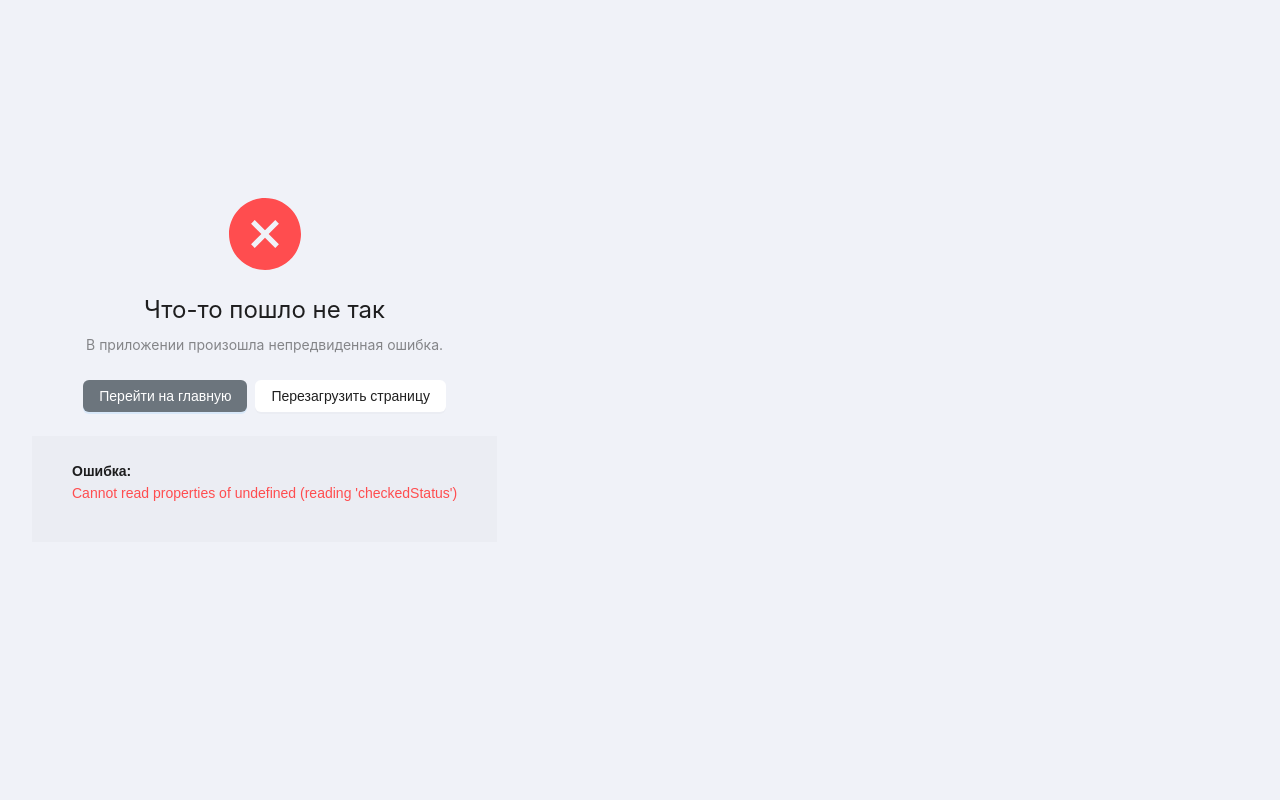
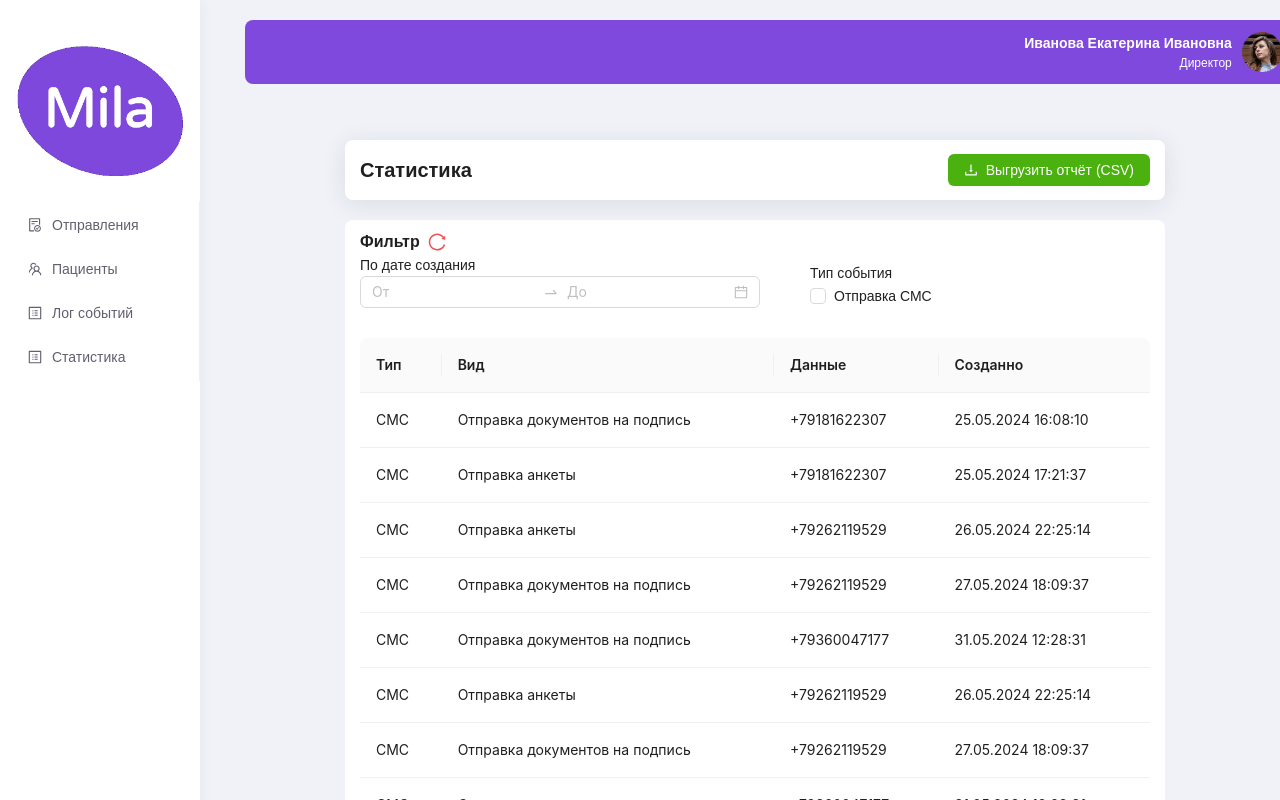
Before and after one commit to JohnnyZibert/test_task, a React (Vite) app: page /manager/stats in a window 1280 px wide. Shown: the top 800 px of the page. Built offline with nearby package versions, Linux system fonts and the light colour scheme; a web font is replaced by a local one.

Commit message:
коммит

```diff
--- a/src/pages/StatsPage/StatsPage.tsx
+++ b/src/pages/StatsPage/StatsPage.tsx
@@ -72,7 +72,7 @@ export const StatsPage = () => {
                 console.log(event, "event");
                 return (
                   <Checkbox
-                    value={eventType[event].checkedStatus}
+                    value={eventType[event]?.checkedStatus}
                     onChange={(e) =>
                       handleChangeCheckbox(event, e.target.checked)
                     }
--- a/src/pages/StatsPage/statsPage.constants.ts
+++ b/src/pages/StatsPage/statsPage.constants.ts
@@ -3,11 +3,6 @@ export const eventTypeOptions: Record<
   { checkedStatus: boolean; label: string; key: string }
 > = {
   sendSms: { checkedStatus: false, label: "Отправка СМС", key: "sendSms" },
-  sendRequest: {
-    checkedStatus: false,
-    label: "Отправка запроса МТС RIM",
-    key: "sendRequest",
-  },
 };
 
 interface Item {
```
